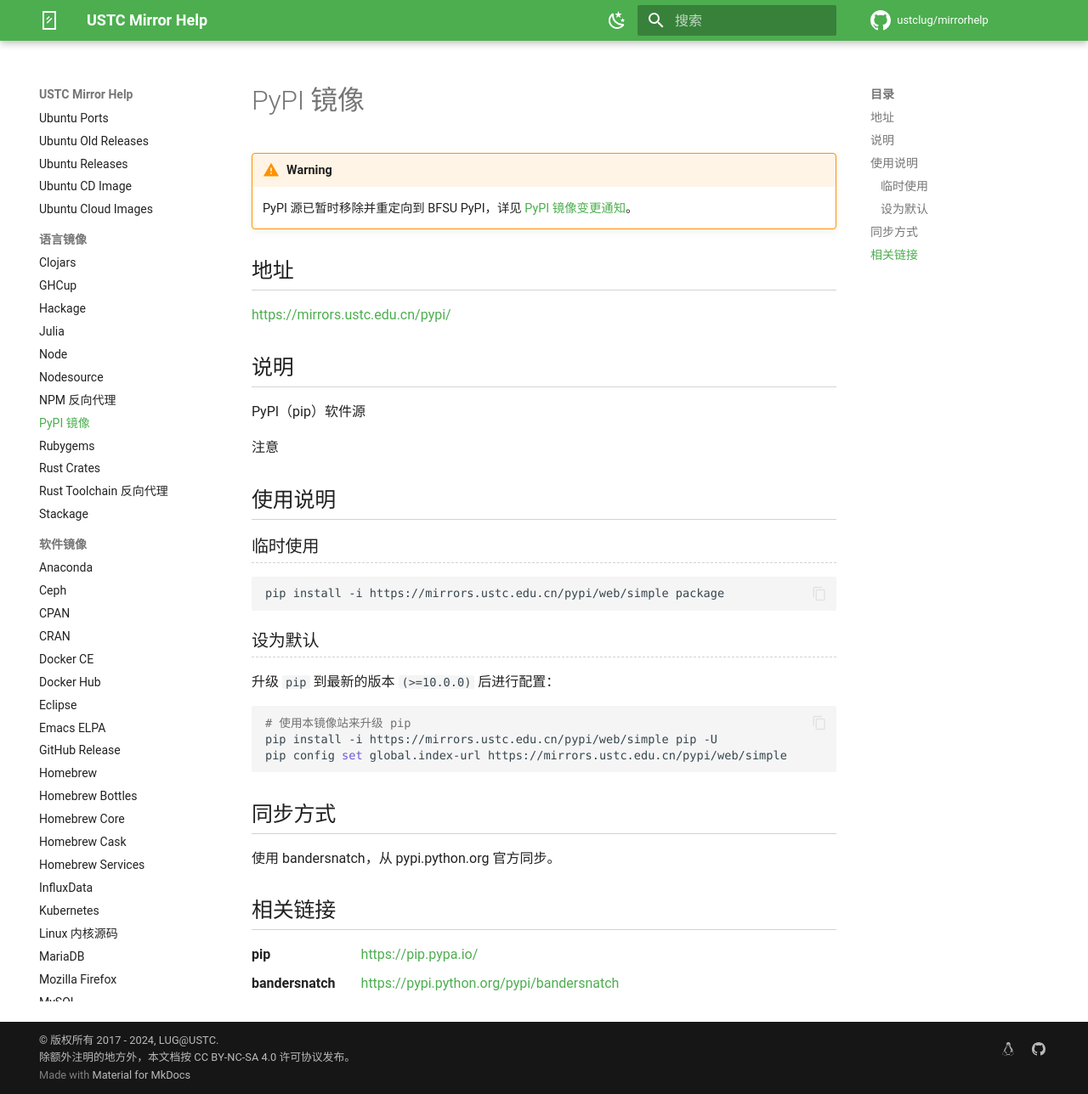
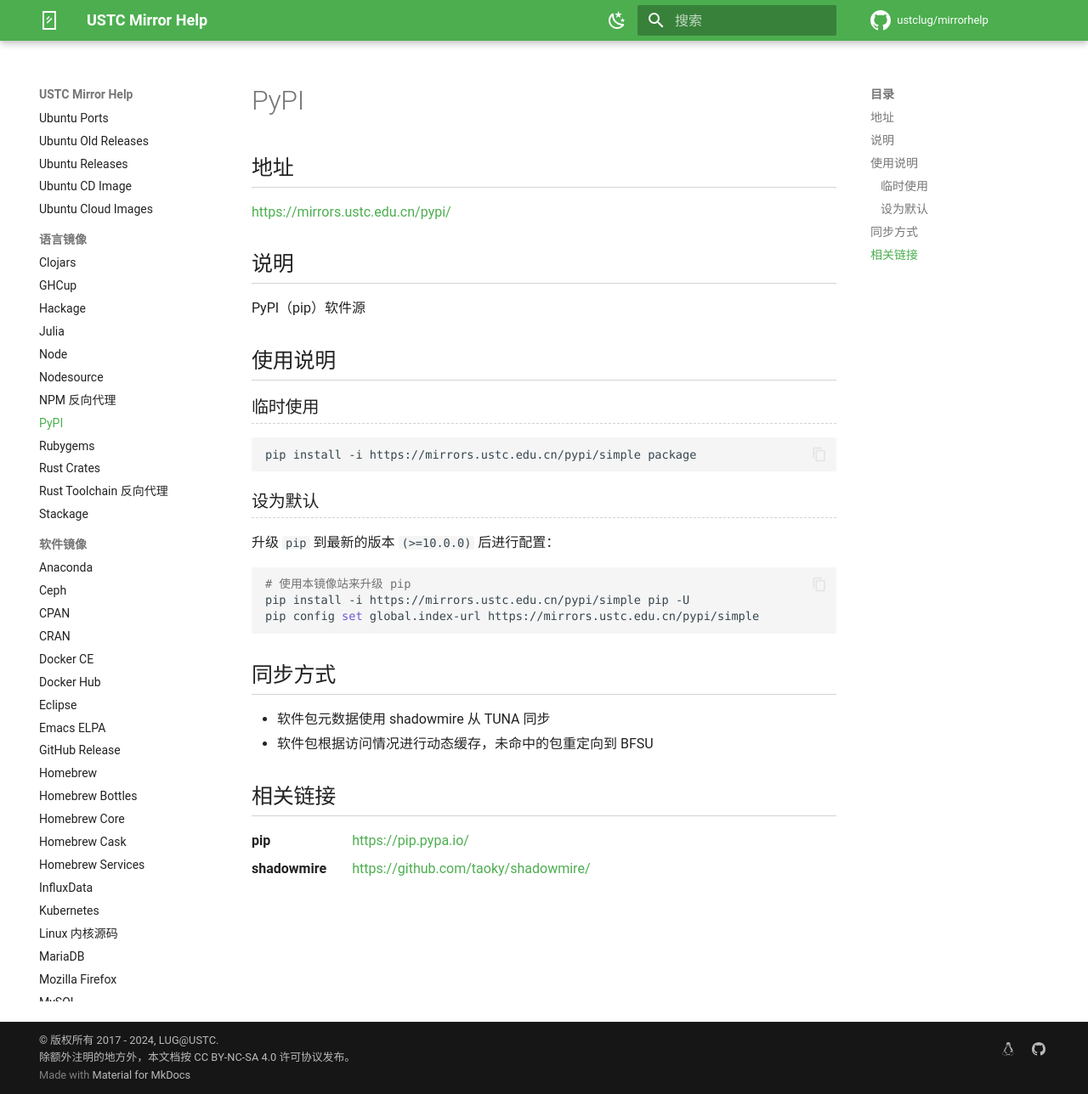
Before and after one commit to ustclug/mirrorhelp, an MkDocs documentation site: the page built from docs/pypi.md, in a window 1280 px wide and 1288 px high. Shown: the whole window at 85% size. Built offline with MkDocs 1.6.1 and Material for MkDocs 9.7.7, drawn with Linux system fonts in a browser that asks for light colours; comment, search, counter and statistics services are not loaded.

Commit message:
pypi: Available now!

````diff
--- a/docs/pypi.md
+++ b/docs/pypi.md
@@ -1,9 +1,4 @@
-# PyPI 镜像
-
-!!! warning
-
-    PyPI 源已暂时移除并重定向到 BFSU PyPI，详见 [PyPI
-    镜像变更通知](https://servers.ustclug.org/2019/01/pypi-%e9%95%9c%e5%83%8f%e5%8f%98%e6%9b%b4%e9%80%9a%e7%9f%a5/)。
+# PyPI
 
 ## 地址
 
@@ -13,13 +8,11 @@
 
 PyPI（pip）软件源
 
-注意
-
 ## 使用说明
 
 ### 临时使用
 
-    pip install -i https://mirrors.ustc.edu.cn/pypi/web/simple package
+    pip install -i https://mirrors.ustc.edu.cn/pypi/simple package
 
 ### 设为默认
 
@@ -27,13 +20,14 @@
 
 ```shell
 # 使用本镜像站来升级 pip
-pip install -i https://mirrors.ustc.edu.cn/pypi/web/simple pip -U
-pip config set global.index-url https://mirrors.ustc.edu.cn/pypi/web/simple
+pip install -i https://mirrors.ustc.edu.cn/pypi/simple pip -U
+pip config set global.index-url https://mirrors.ustc.edu.cn/pypi/simple
 ```
 
 ## 同步方式
 
-使用 bandersnatch，从 pypi.python.org 官方同步。
+- 软件包元数据使用 shadowmire 从 TUNA 同步
+- 软件包根据访问情况进行动态缓存，未命中的包重定向到 BFSU
 
 ## 相关链接
 
@@ -41,6 +35,6 @@
 
 :   <https://pip.pypa.io/>
 
-bandersnatch
+shadowmire
 
-:   <https://pypi.python.org/pypi/bandersnatch>
+:   <https://github.com/taoky/shadowmire/>
````
